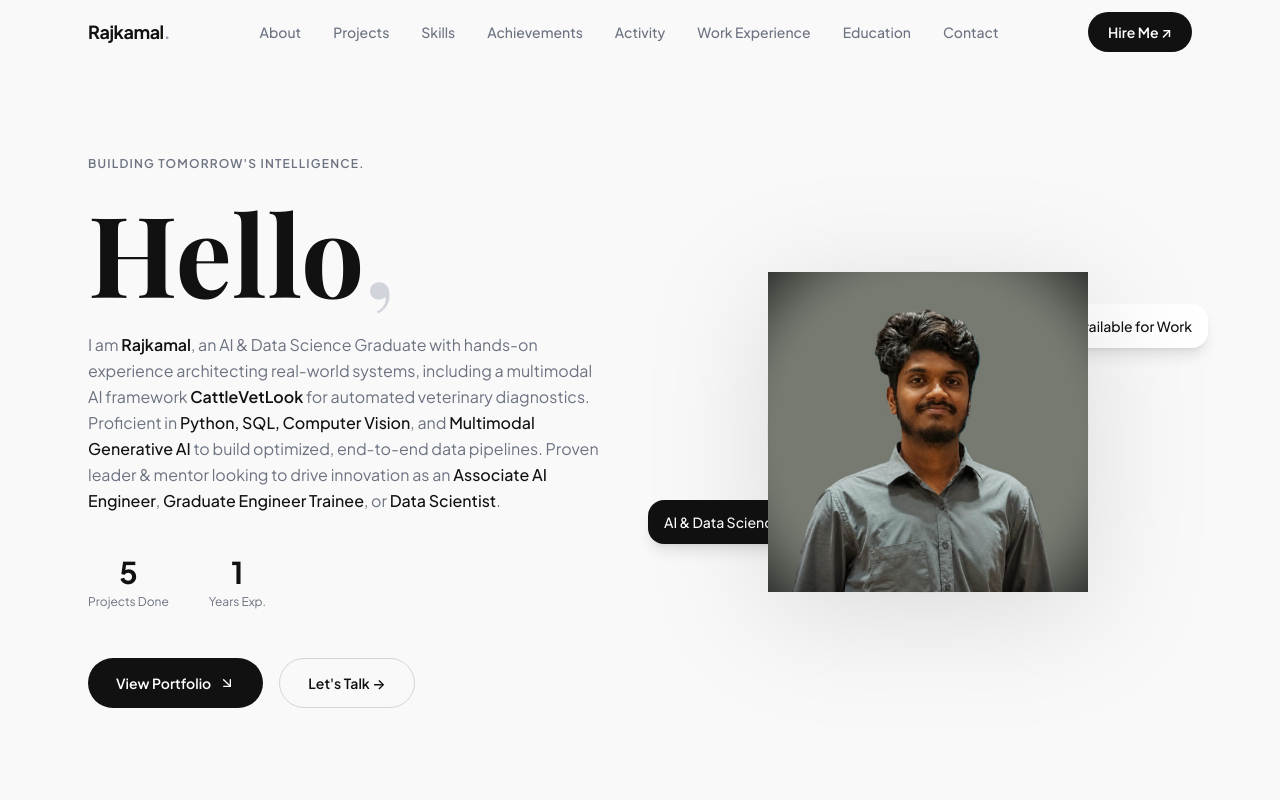
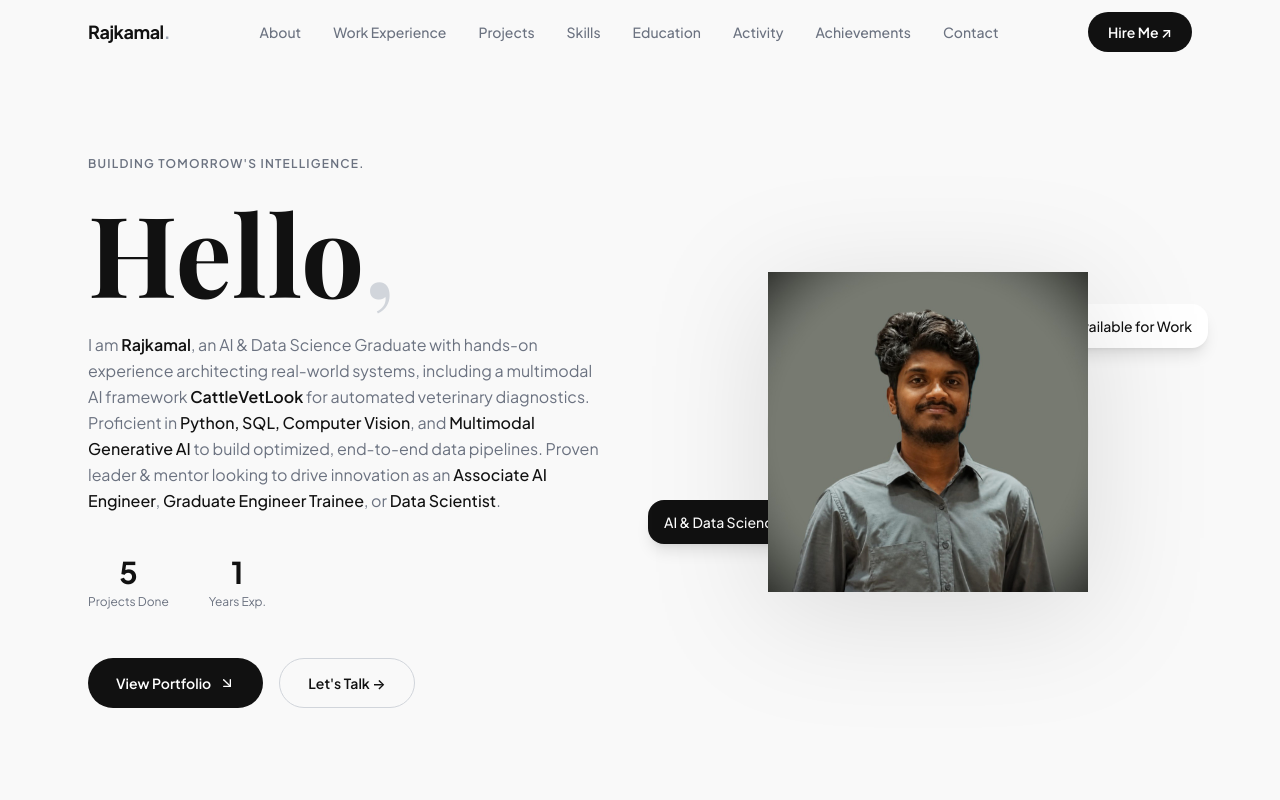
Before and after one commit to rajkamalr-in/mysite, a React (Vite) app: page / in a window 1280 px wide. Shown: the top 800 px of the page. Built offline with nearby package versions, Linux system fonts and the light colour scheme; a web font is replaced by a local one.

Commit message:
style: Rearrange sections and navbar menu options to be more HR interactive

```diff
--- a/src/App.jsx
+++ b/src/App.jsx
@@ -17,12 +17,12 @@ export default function App() {
       <main>
         <Hero />
         <AboutBento />
+        <Journey />
         <Projects />
         <Skills />
+        <Education />
+        <Activity />
         <Achievements />
-        <Activity />
-        <Journey />
-        <Education />
       </main>
       <Footer />
       <ScrollToTop />
--- a/src/components/Navbar.jsx
+++ b/src/components/Navbar.jsx
@@ -4,12 +4,12 @@ import { motion, AnimatePresence } from 'framer-motion';
 
 const links = [
   { label: 'About',           href: '#about' },
+  { label: 'Work Experience', href: '#work-experience' },
   { label: 'Projects',        href: '#projects' },
   { label: 'Skills',          href: '#skills' },
+  { label: 'Education',       href: '#education' },
+  { label: 'Activity',        href: '#activity' },
   { label: 'Achievements',    href: '#achievements' },
-  { label: 'Activity',        href: '#activity' },
-  { label: 'Work Experience', href: '#work-experience' },
-  { label: 'Education',       href: '#education' },
   { label: 'Contact',         href: '#contact' },
 ];
 
```
